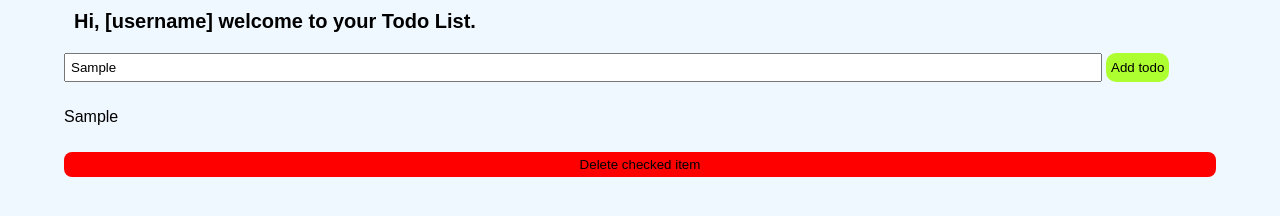
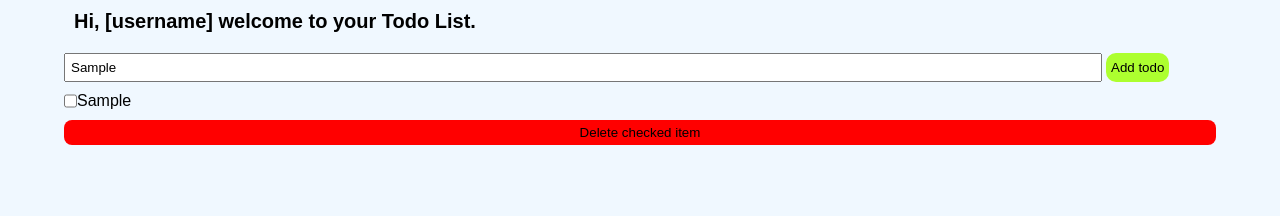
Before and after one commit to Mathye-Simon/Todo-List, a plain HTML site: page index.html in a window 1280 px wide. Both pictures are taken after typing "Sample" into the empty fields and a click on the button "Add todo". Drawn offline with Linux system fonts and the light colour scheme.

Commit message:
improved how user adds a todo

```diff
--- a/assets/dom.js
+++ b/assets/dom.js
@@ -2,23 +2,36 @@
 const addBtn = document.querySelector('#addBtn')
 const removeBtn = document.querySelector("#removeBtn")
 const todoListContainer = document.querySelector('#todoListContainer')
-const todoContent = document.querySelector('#todoContent')
+
+
 // to make unique todos
 todoNumber = 0;
 // add todo with a checkbox
 addBtn.addEventListener('click',
 
     function () {
-
-        let todoText = todoContent.value
+    const todoText = document.querySelector('#todoContent').value
         // error handling
-        if (todoText == '') {
+    if (todoText == '') {
             console.log('error: no input provided');
     } else {
-        const paragraph = document.createElement('p')
-        paragraph.textContent = todoText
-        // set id for each todo
-        paragraph.setAttribute('id',`todo ${todoNumber+=1}`)
-        todoListContainer.append(paragraph)}
+        // new elements each click
+        const todoCheckbox = document.createElement('input')
+        todoCheckbox.setAttribute('type','checkbox')
+        const todoDiv = document.createElement('div')
+        const list = document.createElement('li')
+        list.textContent = todoText
+        // set id for each element added
+        list.setAttribute('id',`todo ${todoNumber+=1}`)
+        todoDiv.setAttribute('id',`todoDiv ${todoNumber}`)
+        todoCheckbox.setAttribute('id',`todoCheckbox ${todoNumber}`)
+
+        // set class for styling
+        todoDiv.setAttribute('class',`todoDiv`)
+
+
+        // structuring elements
+        todoDiv.append(todoCheckbox,list)
+        todoListContainer.append(todoDiv)}
     }
 )
--- a/assets/style.css
+++ b/assets/style.css
@@ -9,6 +9,13 @@ h1 {
     padding:0px;
     margin:10px;
     text-align: justify;
+}
+li {
+    list-style-type: none;
+}
+.todoDiv {
+    display: flex;
+    flex-direction: row;
 }
 .container {
     display: flex;
```
